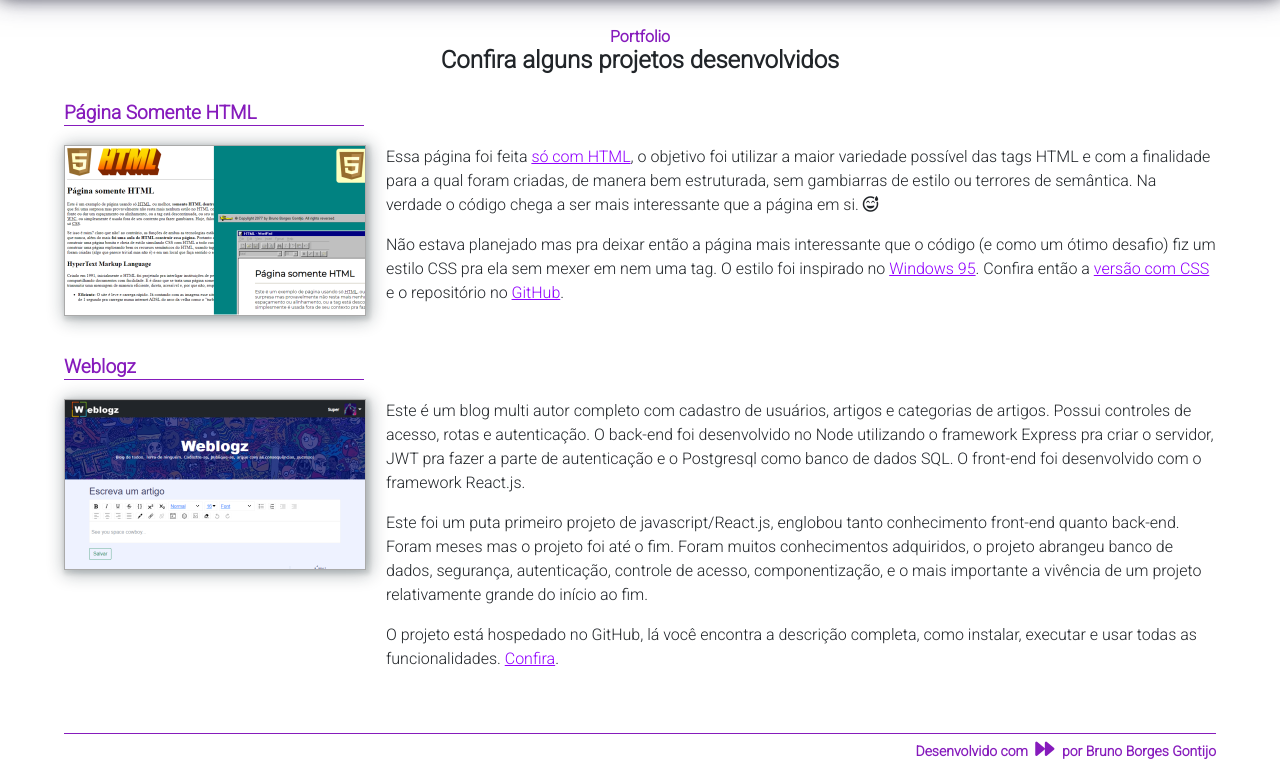
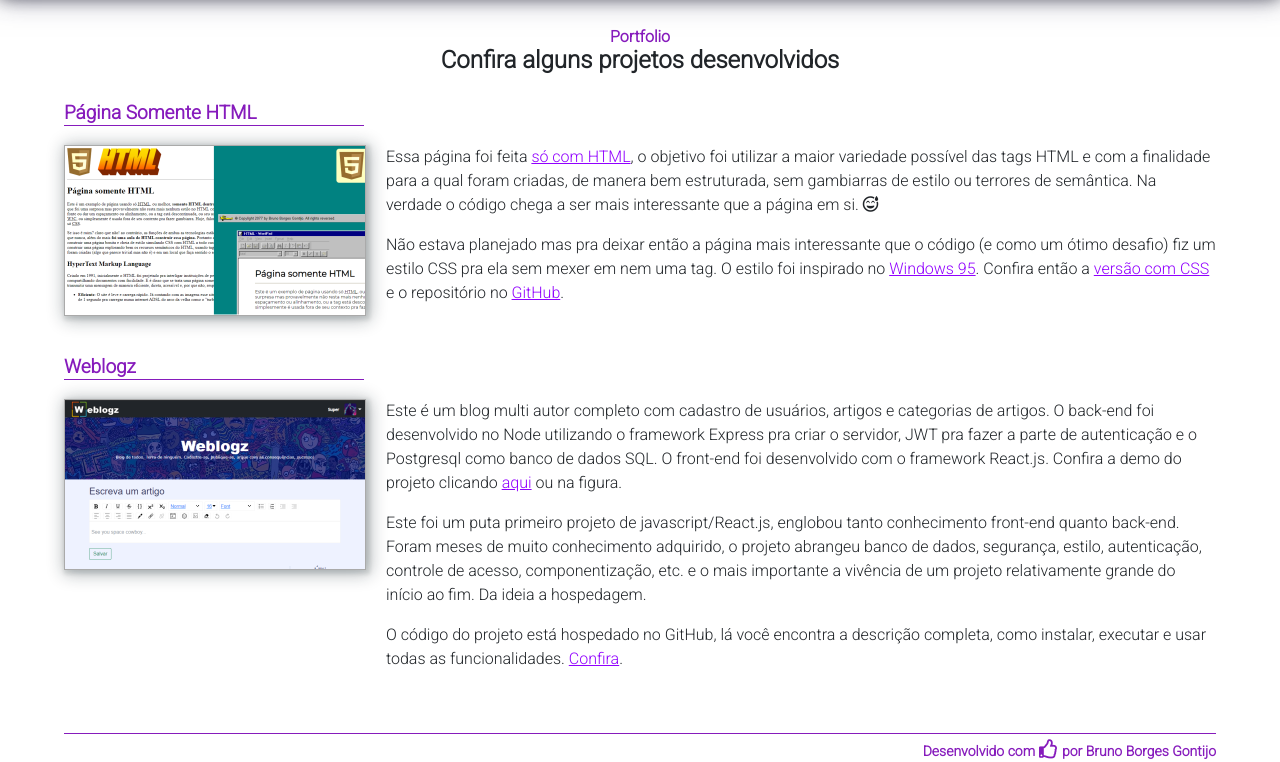
Before and after one commit to bruno2077/bruno2077.github.io, a plain HTML site: page index.html in a window 1280 px wide. Shown: the part 347-1109 px from the top of the page. Drawn offline with nearby package versions, Linux system fonts and the light colour scheme.

Commit message:
update weblogz info

```diff
--- a/index.css
+++ b/index.css
@@ -189,6 +189,9 @@ footer i {
     font-size: 1.2rem;
 }
 
+#iconsCarrousel{
+    width: 20px;
+}
 
 @media (max-width: 700px) and (min-width: 601px) {
     .landing-msg {
--- a/index.html
+++ b/index.html
@@ -74,16 +74,17 @@
                 <div class="card-area">
                     <div class="card-item">
                         <div class="item-mini">
-                            <a href="https://github.com/bruno2077/weblogz" target="_blank" ><img src="./assets/wl.png" alt="Projeto Weblogz no GitHub"></a>
+                            <a href="https://weblogz-br.herokuapp.com/" target="_blank" ><img src="./assets/wl.png" alt="Weblogz demo"></a>
                         </div>
                         <div class="item-description">
-                            <p>Este é um blog multi autor completo com cadastro de usuários, artigos e categorias de artigos. Possui controles de acesso, rotas e autenticação.
-                                O back-end foi desenvolvido no Node utilizando o framework Express pra criar o servidor, JWT pra fazer a parte de autenticação e o Postgresql
-                                como banco de dados SQL. O front-end foi desenvolvido com o framework React.js.</p>
-                            <p>Este foi um puta primeiro projeto de javascript/React.js, englobou tanto conhecimento front-end quanto back-end. Foram meses mas o projeto foi até
-                                o fim. Foram muitos conhecimentos adquiridos, o projeto abrangeu banco de dados, segurança, autenticação, controle de acesso, componentização, e o mais importante
-                                a vivência de um projeto relativamente grande do início ao fim.</p>
-                            <p>O projeto está hospedado no GitHub, lá você encontra a descrição completa, como instalar, executar e usar todas as
+                            <p>Este é um blog multi autor completo com cadastro de usuários, artigos e categorias de artigos. O back-end foi desenvolvido no
+                                 Node utilizando o framework Express pra criar o servidor, JWT pra fazer a parte de autenticação e o Postgresql como banco de dados SQL.
+                                 O front-end foi desenvolvido com o framework React.js.
+                                 Confira a demo do projeto clicando <a href="https://weblogz-br.herokuapp.com/" target="_blank">aqui</a> ou na figura.</p>
+                            <p>Este foi um puta primeiro projeto de javascript/React.js, englobou tanto conhecimento front-end quanto back-end. Foram meses de muito
+                                conhecimento adquirido, o projeto abrangeu banco de dados, segurança, estilo, autenticação, controle de acesso, componentização, etc. e o mais importante
+                                a vivência de um projeto relativamente grande do início ao fim. Da ideia a hospedagem.</p>
+                            <p>O código do projeto está hospedado no GitHub, lá você encontra a descrição completa, como instalar, executar e usar todas as
                                 funcionalidades. <a target="_blank" href="https://github.com/bruno2077/weblogz">Confira</a>.</p>
                         </div>
                     </div>
@@ -91,7 +92,7 @@
             </div>
         </main>
         <footer>
-            <small>Desenvolvido com <i id="iconsCarrousel" class="fas fa-heartbeat px-1"></i> por Bruno Borges Gontijo</small>
+            <small>Desenvolvido com <i id="iconsCarrousel" class="fas fa-heartbeat text-center"></i> por Bruno Borges Gontijo</small>
         </footer>
     </div>
 </body>
--- a/index.js
+++ b/index.js
@@ -5,9 +5,9 @@ const fontIcons = ["fas fa-heartbeat", 'fas fa-music', "far fa-thumbs-up", 'fab
                     'fas fa-heart-broken', "far fa-hand-peace", 'fas fa-fire-alt', "far fa-grin", "fab fa-js-square" ]
 let index = 0
 setInterval(function(){
-    element.className = fontIcons[index] + " px-1"
+    element.className = fontIcons[index] + " text-center"
     ++index
     if(fontIcons.length <= index)
         index = 0
 
-    }, 1000)
+    }, 1500)
```
